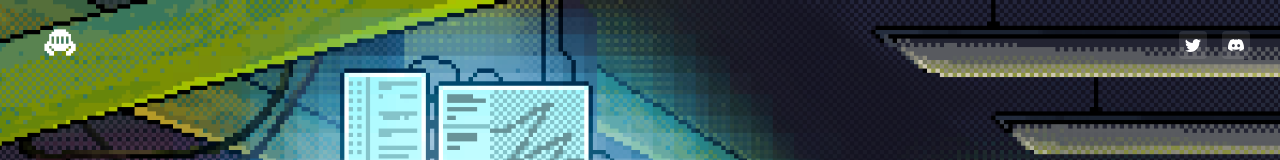
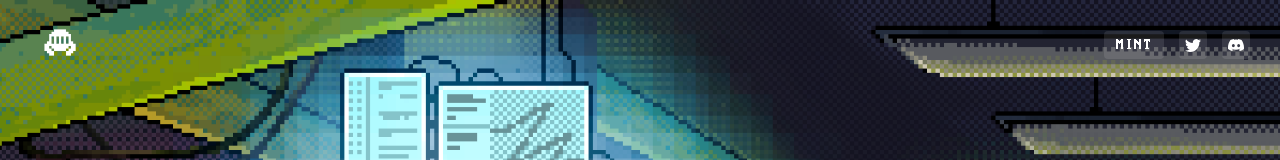
Before and after one commit to vovilonn/spiders-nft, a plain HTML site: page index.html in a window 1280 px wide. Shown: the top 160 px of the page. Drawn offline with nearby package versions, Linux system fonts and the light colour scheme.

Commit message:
Mint page link add

```diff
--- a/index.html
+++ b/index.html
@@ -22,6 +22,9 @@
         <header class="header">
             <a href="#" class="logo"><img src="images/logo3.png" class="logo-img" /></a>
             <div class="socials">
+                <a class="mintLink" href="./mintPage.html" target="blank" class="socials__item">
+                    MINT
+                </a>
                 <a href="https://twitter.com/artropodsNFT" target="blank" class="socials__item">
                     <svg
                         style="color: white"
--- a/styles/styles.css
+++ b/styles/styles.css
@@ -25,6 +25,7 @@ body {
     position: absolute;
     top: 0;
     left: 0;
+    z-index: 99999 !important;
     padding: 15px 30px;
     width: 100%;
     display: flex;
@@ -32,6 +33,21 @@ body {
     justify-content: space-between;
     z-index: 20;
     z-index: 30;
+}
+
+.mintLink{
+    width: 60px;
+    height: 28px;
+    border: none;
+    display: flex;
+    color: white;
+    align-items: center;
+    justify-content: center;
+    cursor: pointer;
+    background-color: rgba(255, 255, 255, 0.1);
+    transition: background-color 0.2s ease-in-out;
+    border-radius: 4px;
+    text-decoration: none;
 }
 
 .logo {
```
